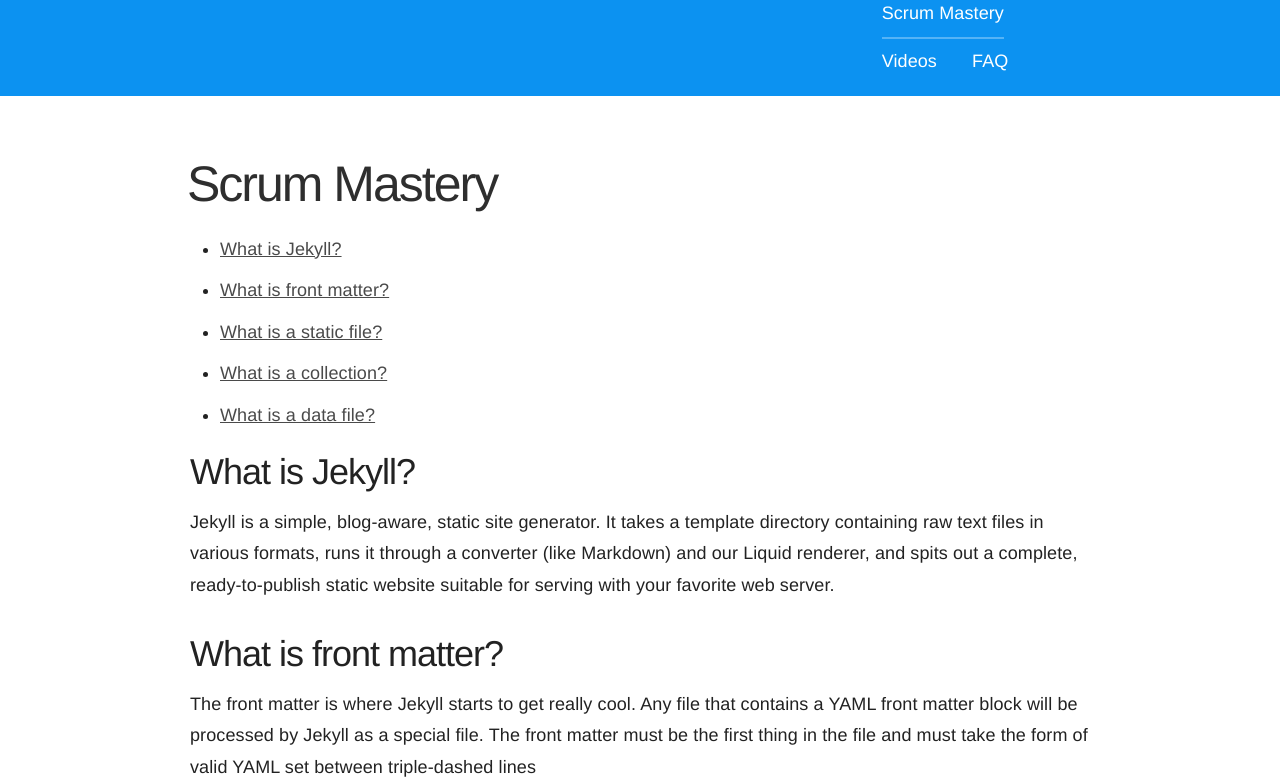
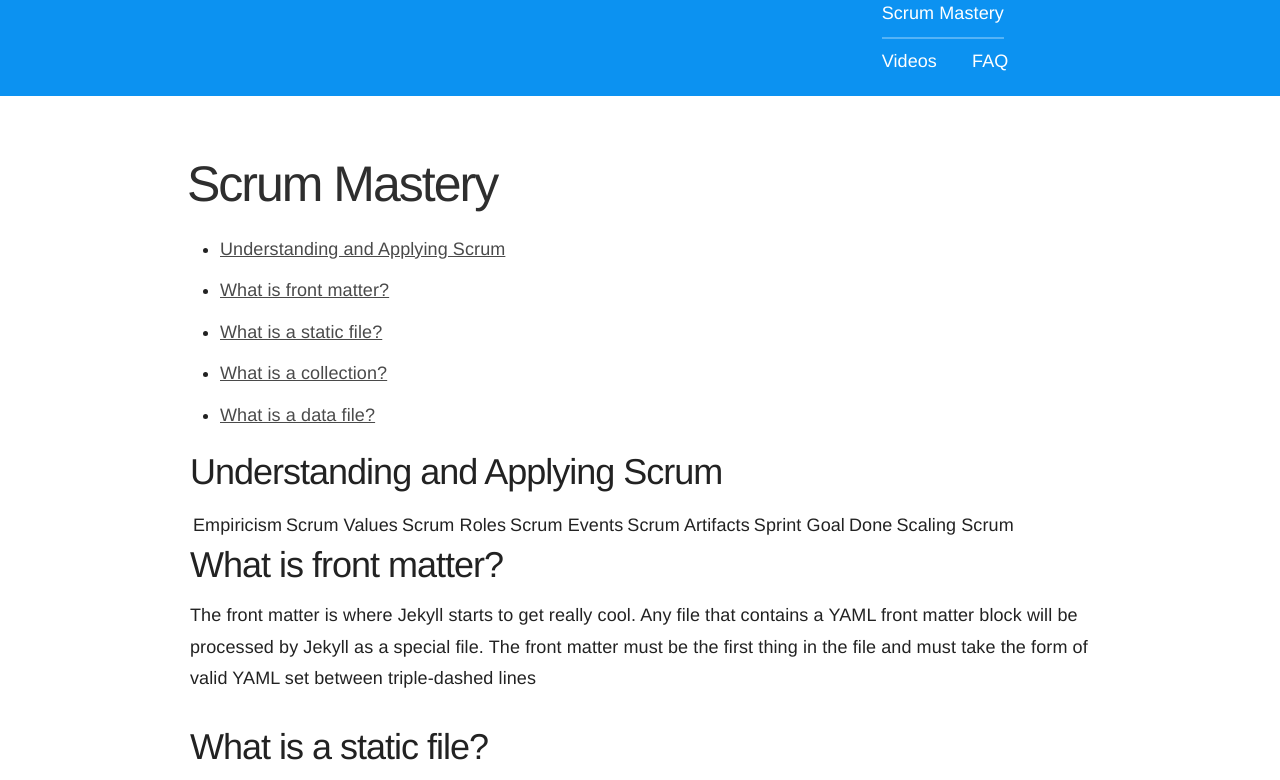
Before and after one commit to IamJackReed/base, a Jekyll site: the page built from scrum-mastery.html, in a window 1280 px wide and 900 px high, cut to the strip 120-900 px from the top of the window. Built offline with Jekyll 4.4.1, drawn with Linux system fonts in a browser that asks for light colours; nearby versions of some CDN libraries.

Commit message:
Update scrum-mastery.html

```diff
--- a/scrum-mastery.html
+++ b/scrum-mastery.html
@@ -1,7 +1,7 @@
 ---
 scrum-mastery:
-  - question: What is Jekyll?
-    answer: Jekyll is a simple, blog-aware, static site generator. It takes a template directory containing raw text files in various formats, runs it through a converter (like Markdown) and our Liquid renderer, and spits out a complete, ready-to-publish static website suitable for serving with your favorite web server.
+  - question: Understanding and Applying Scrum
+    answer: Empiricism | Scrum Values | Scrum Roles | Scrum Events | Scrum Artifacts | Sprint Goal | Done | Scaling Scrum
   - question: What is front matter?
     answer: The front matter is where Jekyll starts to get really cool. Any file that contains a YAML front matter block will be processed by Jekyll as a special file. The front matter must be the first thing in the file and must take the form of valid YAML set between triple-dashed lines
   - question: What is a static file?
```
